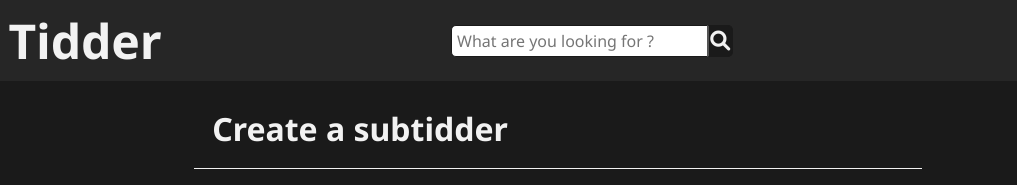
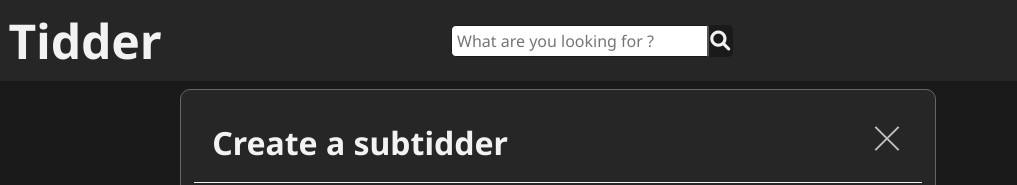
Before and after one commit to Nimajjj/Tidder, a plain HTML site: page Application/test/creat_sub.html in a window 1280 px wide. Shown: the top 185 px of the page, 82-1099 px from the left. Drawn offline with Linux system fonts and the light colour scheme.

Commit message:
change create sub from full page to popup

```diff
--- a/Application/style/create_sub.css
+++ b/Application/style/create_sub.css
@@ -9,6 +9,50 @@ ul {
 }
 
 /*---------------------------*/
+
+
+/*----------POPUP----------*/
+
+#create_sub_popup {
+  position: fixed;
+  border: 1px solid #666666;
+  padding: 1%;
+  border-radius: 10px;
+  background-color: #262626;
+}
+
+/*-------------------------*/
+
+
+/*----------CLOSE BT----------*/
+
+.close {
+  position: absolute;
+  right: 32px;
+  top: 32px;
+  width: 32px;
+  height: 32px;
+  opacity: 0.75;
+}
+.close:hover {
+  opacity: 1;
+}
+.close:before, .close:after {
+  position: absolute;
+  left: 15px;
+  content: ' ';
+  height: 33px;
+  width: 2px;
+  background-color: #F2F2F2;
+}
+.close:before {
+  transform: rotate(45deg);
+}
+.close:after {
+  transform: rotate(-45deg);
+}
+
+/*----------------------------*/
 
 
 /*----------TITLE----------*/
--- a/Application/test/creat_sub.html
+++ b/Application/test/creat_sub.html
@@ -36,12 +36,13 @@
     </div>
 
     <div id="main">
-      <form method="post">
+      <form id="create_sub_popup" method="post">
         <ul>
 
           <li>
             <div id="title_container">
               <h2>Create a subtidder</h2>
+              <a href="#" class="close"></a>
             </div>
           </li>
 
```
